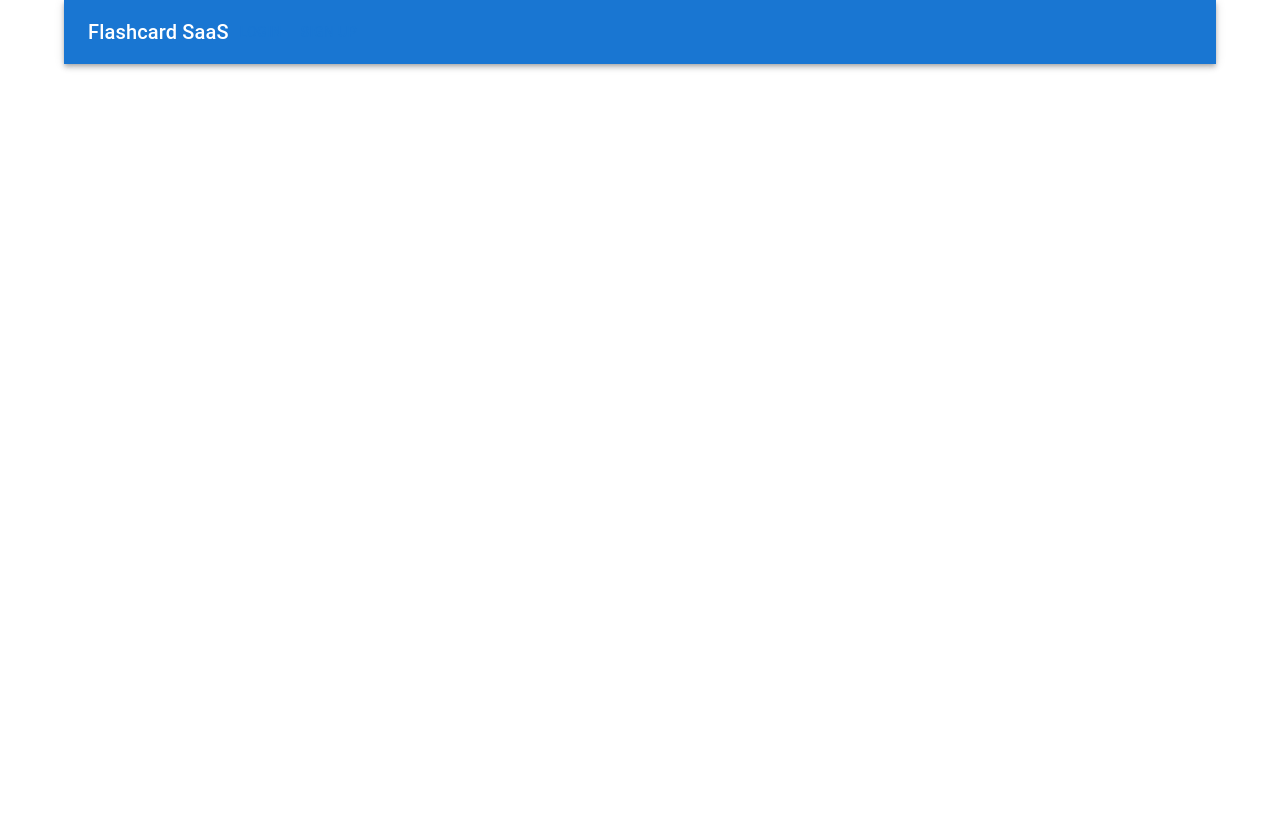
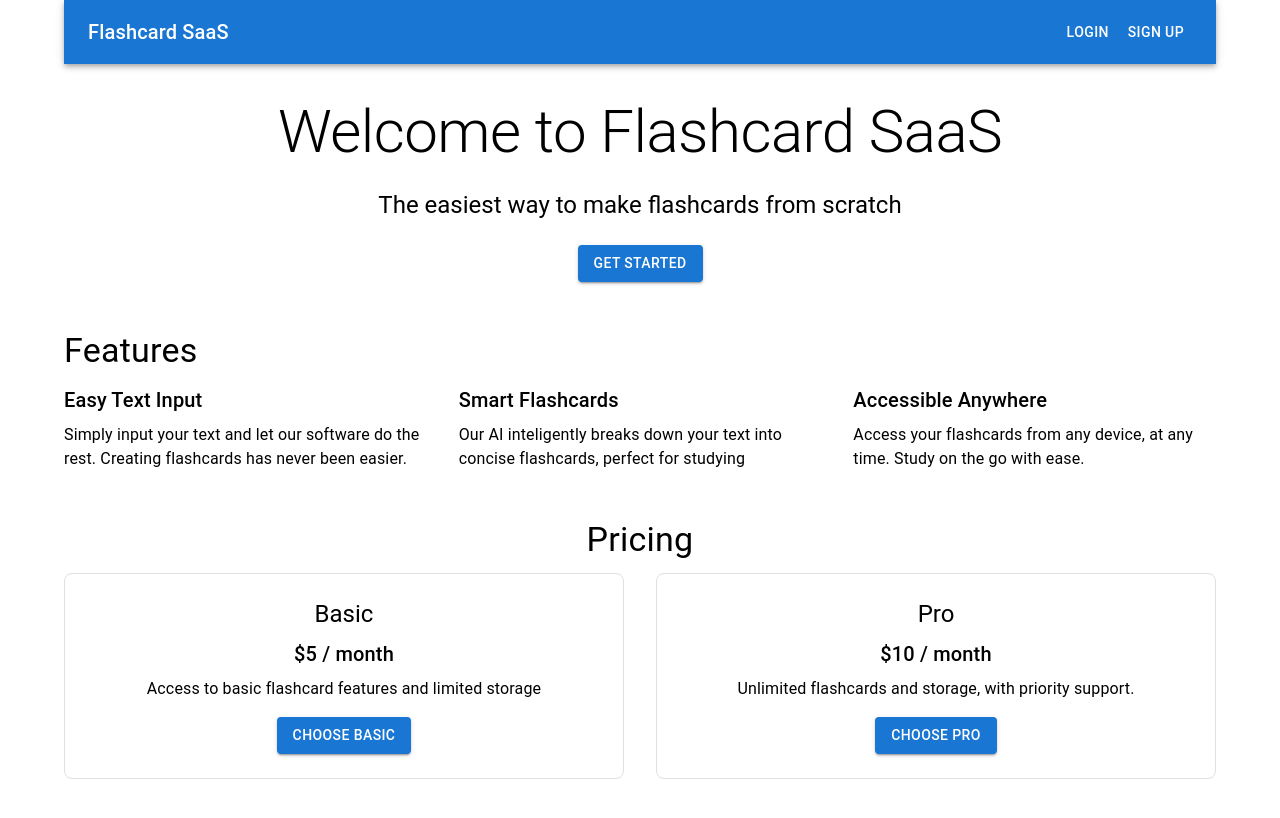
Before and after one commit to muhtasim24/AI-Flashcard-SaaS, a Next.js app: page / in a window 1280 px wide. Shown: the top 818 px of the page. Built offline with nearby package versions, Linux system fonts and the light colour scheme; no server answers.

Commit message:
Created basic landing page

```diff
--- a/app/page.js
+++ b/app/page.js
@@ -1,30 +1,126 @@
+
 import Image from "next/image";
 import getStripe from "@/utils/get-stripe";
 import { SignedIn, SignedOut, UserButton } from "@clerk/nextjs";
-import { AppBar, Container, Toolbar, Typography, Button } from "@mui/material";
+import { Container, AppBar, Toolbar, Typography, Button, Box, Grid} from "@mui/material";
 import Head from 'next/head'
-
 
 export default function Home() {
   return (
-    <Container maxWidth = "lg">
+    <Container maxWidth="lg">
       <Head>
-        <title>AI Flashcard SaaS</title>
-        <meta name = "description" content="Create flashcard from your text"/>
+        <title>Flashcards SaaS</title>
+        <meta name = "description" content="Create flashcard from your text" />
       </Head>
 
-      <AppBar position = 'static'>
+      <AppBar position="static">
         <Toolbar>
-          <Typography variant = 'h6'> Flashcard SaaS </Typography>
+          <Typography variant = "h6" style={{flexGrow: 1}}>Flashcard SaaS</Typography>
           <SignedOut>
-            <Button> Login </Button>
-            <Button> Sign Up </Button>
+            <Button color="inherit" href="/sign-in">Login</Button>
+            <Button color='inherit' href="/sign-up">Sign Up</Button>
           </SignedOut>
           <SignedIn>
             <UserButton/>
           </SignedIn>
         </Toolbar>
       </AppBar>
+
+      <Box sx= {{
+        textAlign: 'center',
+        my: 4,
+      }}>
+        <Typography variant = 'h2' gutterBottom> Welcome to Flashcard SaaS </Typography>
+        <Typography variant = 'h5' gutterBottom>
+          {' '}
+          The easiest way to make flashcards from scratch
+        </Typography>
+        <Button variant = "contained" color ='primary' sx = {{mt: 2}}> Get Started</Button>
+      </Box>
+      <Box sx = {{my:6}}>
+        <Typography variant = "h4" gutterBottom>
+          Features
+        </Typography>
+        <Grid container spacing = {4}>
+          <Grid item xs = {12} md={4}>
+          <Typography variant="h6" gutterBottom>
+            Easy Text Input
+          </Typography>
+          <Typography>
+            {' '}
+            Simply input your text and let our software do the rest. Creating flashcards has never been easier.
+          </Typography>
+          </Grid>
+
+          <Grid item xs = {12} md={4}>
+          <Typography variant="h6" gutterBottom>
+            Smart Flashcards
+          </Typography>
+          <Typography>
+            {' '}
+            Our AI inteligently breaks down your text into concise flashcards, perfect for studying
+          </Typography>
+          </Grid>
+
+          <Grid item xs = {12} md={4}>
+          <Typography variant="h6" gutterBottom>
+            Accessible Anywhere
+          </Typography>
+          <Typography>
+            {' '}
+            Access your flashcards from any device, at any time. Study on the go with ease.
+          </Typography>
+          </Grid>
+        </Grid>
+      </Box>
+      <Box sx= {{
+        textAlign: 'center',
+        my: 6,
+      }}>
+        <Typography variant = 'h4' gutterBottom>Pricing</Typography>
+        <Grid container spacing = {4}>
+          <Grid item xs = {12} md={6}>
+            <Box sx= {{
+              p: 3,
+              border: '1px solid',
+              borderColor: 'grey.300',
+              borderRadius: 2,
+            }}>
+              <Typography variant="h5" gutterBottom>Basic</Typography>
+              <Typography variant="h6" gutterBottom>$5 / month</Typography>
+              <Typography>
+                {' '}
+                Access to basic flashcard features and limited storage
+              </Typography>
+              <Button variant = "contained" color = 'primary' sx={{mt:2}}>
+                Choose basic
+              </Button>
+            </Box>
+          </Grid>
+          <Grid item xs = {12} md={6}>
+          <Box sx= {{
+              p: 3,
+              border: '1px solid',
+              borderColor: 'grey.300',
+              borderRadius: 2,
+            }}>
+              <Typography variant="h5" gutterBottom>
+                Pro
+              </Typography>
+              <Typography variant="h6" gutterBottom>
+                $10 / month
+                </Typography>
+              <Typography>
+                {' '}
+                Unlimited flashcards and storage, with priority support.
+              </Typography>
+              <Button variant = "contained" color = 'primary' sx={{mt:2}}>
+                Choose pro
+              </Button>
+            </Box>
+            </Grid>
+        </Grid>
+      </Box>
     </Container>
-  )
+  );
 }
```
